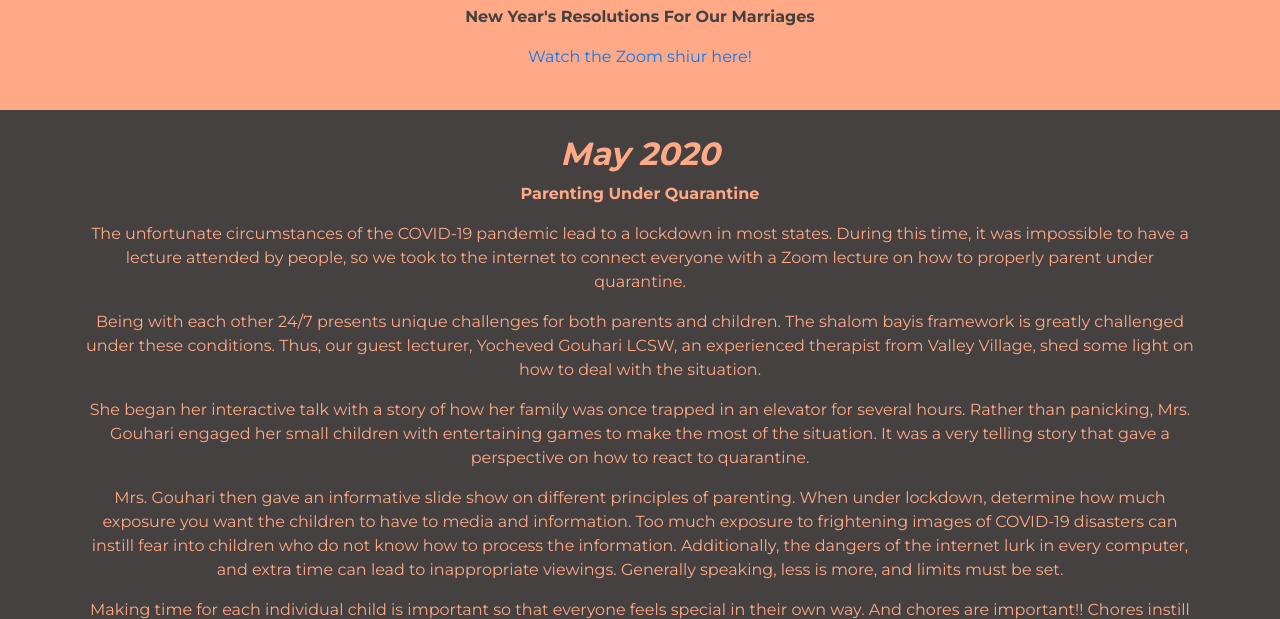
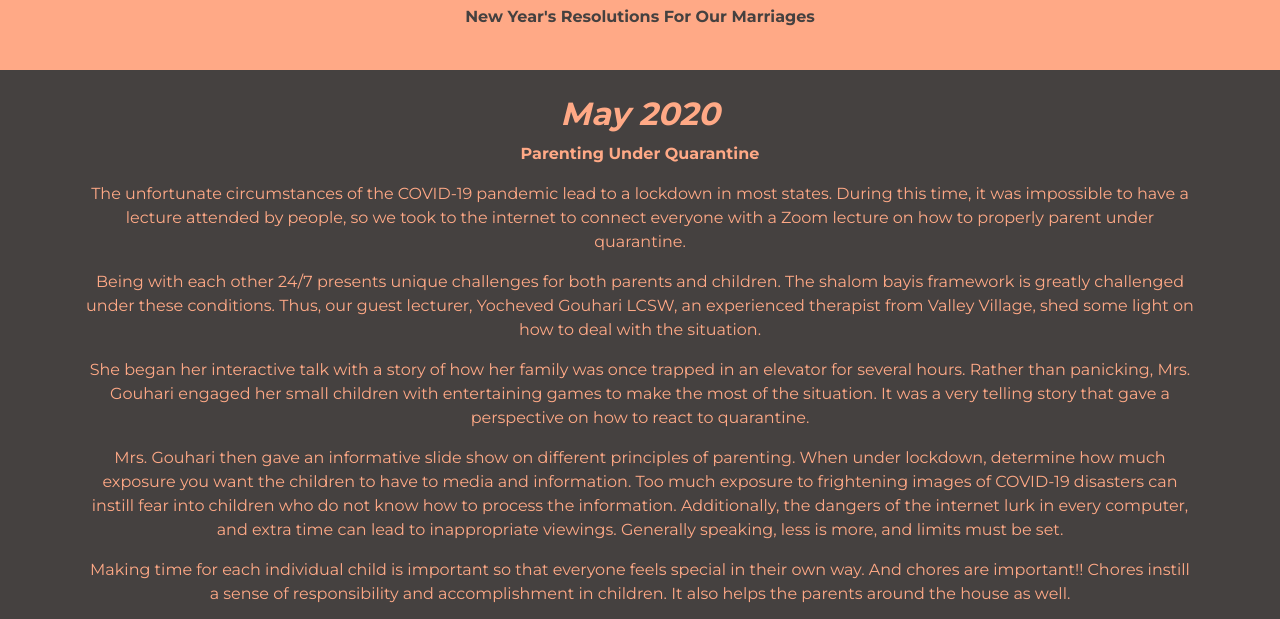
Before and after one commit to nikmash711/shalom-bayis-website, a plain HTML site: page past_events.html in a window 1280 px wide. Shown: the part 146-765 px from the top of the page. Drawn offline with nearby package versions, Linux system fonts and the light colour scheme.

Commit message:
Update past_events.html

```diff
--- a/past_events.html
+++ b/past_events.html
@@ -38,14 +38,6 @@
           <h2>September 2020</h2>
           <p class="bold">
             New Year's Resolutions For Our Marriages
-          </p>
-          <p>
-            <a
-              href="https://drive.google.com/file/d/17szNBRDomWofqpFdF5_gJIMkKZn2nKr7/view?ts=5f51ba4a"
-              target="_blank"
-            >
-              Watch the Zoom shiur here!</a
-            >
           </p>
         </div>
       </div>
```
